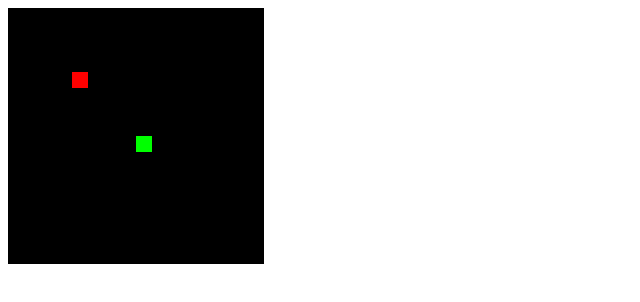
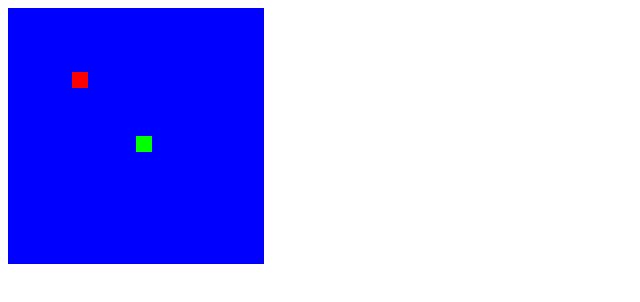
Before and after one commit to Spleeve0/Spleeve0.github.io, a plain HTML site: page index.html in a window 1280 px wide. Shown: the whole page, without its empty margins (0-640 px from the left). Drawn offline with Linux system fonts and the light colour scheme.

Commit message:
Update index.html

```diff
--- a/index.html
+++ b/index.html
@@ -4,7 +4,7 @@
     <title>snake</title>
     <script type="module">
       document.body.innerHTML = `<canvas id="canvas"
-        width="256" height="256" style="background: black;">`;
+        width="256" height="256" style="background: blue;">`;
       let ctx   = canvas.getContext("2d");
       let snake = [[8,8]], apple = [4,4], [dx,dy] = [0,0];
       onkeydown = ({key}) => [dx,dy] =
```
